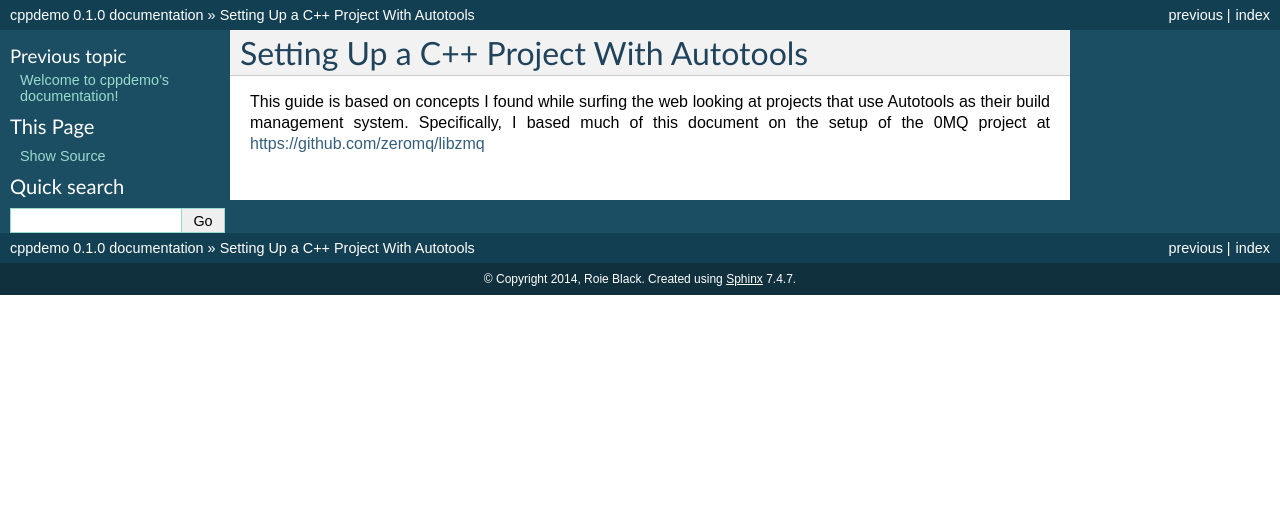
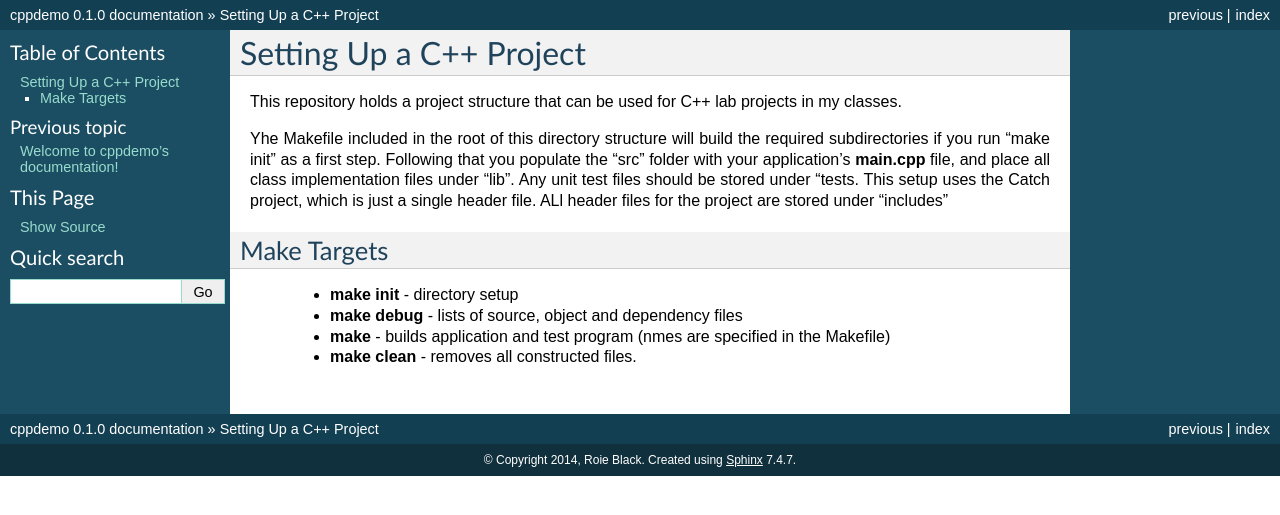
Before and after one commit to rblack42/cpp_template, a Sphinx documentation site: the page built from docs/ProjectSetup.rst, in a window 1280 px wide. Shown: the top 515 px of the page. Built offline with Sphinx 7.4.7, drawn with Linux system fonts in a browser that asks for light colours.

```diff
--- a/docs/ProjectSetup.rst
+++ b/docs/ProjectSetup.rst
@@ -1,7 +1,25 @@
-Setting Up a C++ Project With Autotools
-#######################################
+Setting Up a C++ Project
+########################
 
-This guide is based on concepts I found while surfing the web looking at
-projects that use Autotools as their build management system. Specifically, I
-based much of this document on the setup of the 0MQ project at
-https://github.com/zeromq/libzmq
+This repository holds a project structure that can be used for C++ lab projects
+in my classes.
+
+Yhe Makefile included in the root of this directory structure will build the
+required subdirectories if you run "make init" as a first step. Following that
+you populate the "src" folder with your application's **main.cpp** file, and place
+all class implementation files under "lib". Any unit test files should be
+stored under "tests. This setup uses the Catch project, which is just a single
+header file. ALl header files for the project are stored under "includes"
+
+Make Targets
+************
+
+    * **make init** - directory setup
+
+    * **make debug** - lists of source, object and dependency files
+
+    * **make** - builds application and test program (nmes are specified in the Makefile)
+
+    * **make clean** - removes all constructed files.
+
+..  vim:ft=rst spell:
```
Also changed, not shown: docs/DoxygenSetup.rst (deleted, +0 -160 lines), .travis.yml.
